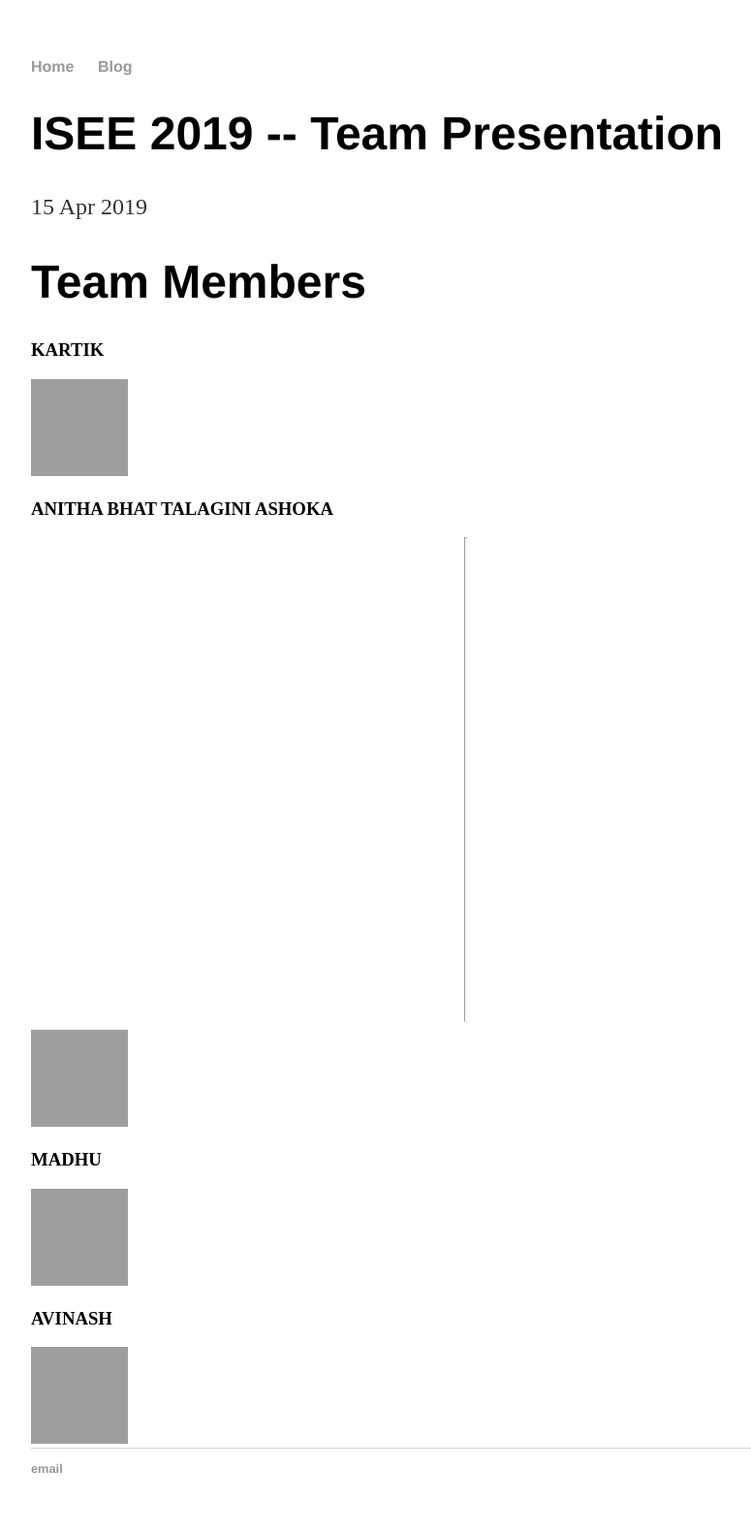
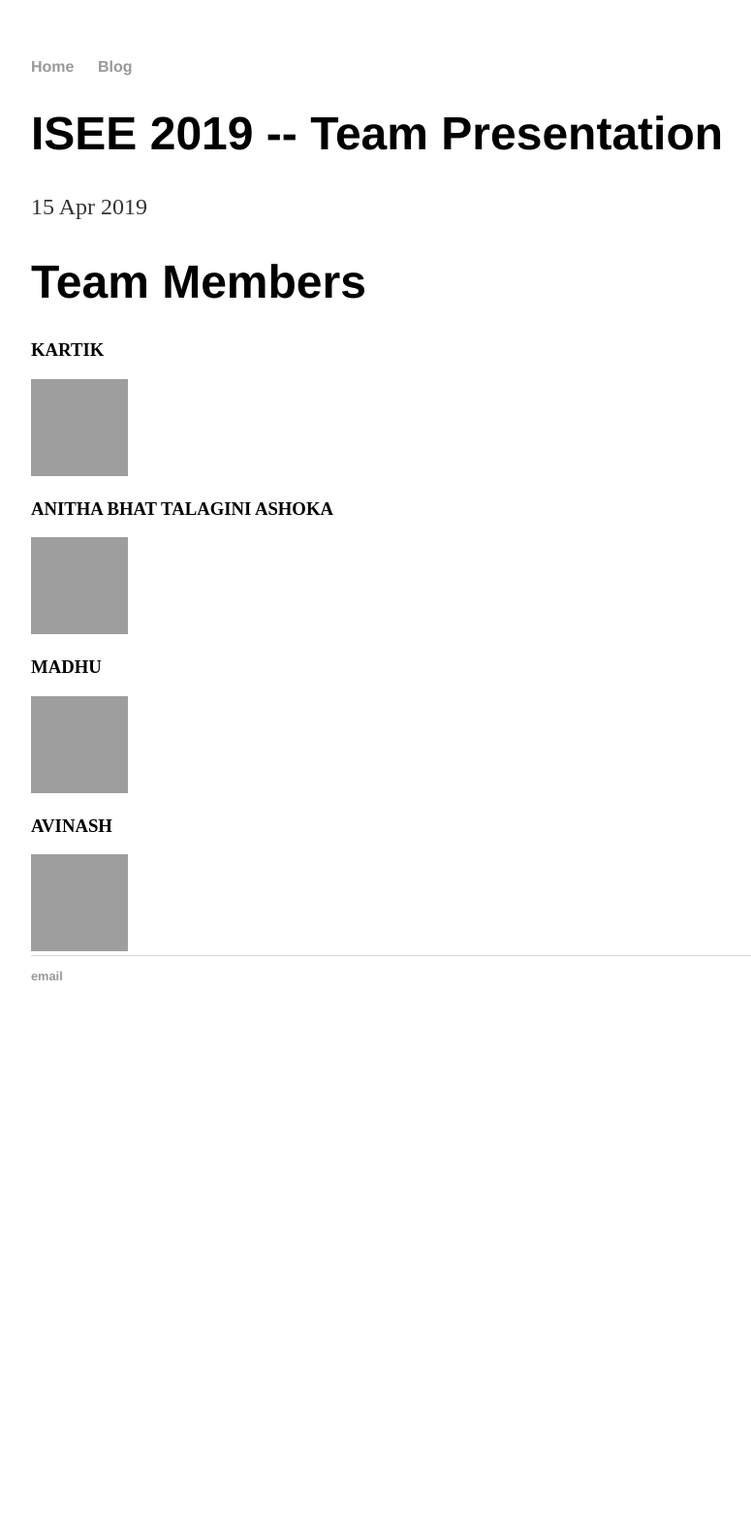
Before and after one commit to kartikprabhu20/YourEuro, a Jekyll site: the page built from docs/_posts/2019-04-15-TeamPresentation.md, in a window 1280 px wide. Shown: the whole page at 97% size, without its empty margins (160-935 px from the left). Built offline with Jekyll 4.4.1, drawn with Linux system fonts in a browser that asks for light colours; a file with an impossible date is left out; after the commit the page ends 1074 px from its top, so only the background shows below that; grey boxes are pictures that could not be loaded.

Commit message:
Update 2019-04-15-TeamPresentation.md

```diff
--- a/docs/_posts/2019-04-15-TeamPresentation.md
+++ b/docs/_posts/2019-04-15-TeamPresentation.md
@@ -10,7 +10,6 @@ date: 2019-04-15
 <h3>KARTIK</h3>
 <img src="https://github.com/DBSE-teaching/isee2019-ARTexceptionals/blob/master/docs/images/karthik.jpeg?raw=true" width="100" height="100">
 <h3>ANITHA BHAT TALAGINI ASHOKA</h3>
-<hr width="1" size="500">
 <img src="https://github.com/DBSE-teaching/isee2019-ARTexceptionals/blob/master/docs/images/Anitha.jpeg?raw=true" width="100" height="100">
 <h3>MADHU</h3>
 <img src="https://github.com/DBSE-teaching/isee2019-ARTexceptionals/blob/master/docs/images/Madhu.jpeg?raw=true" width="100" height="100">
```
